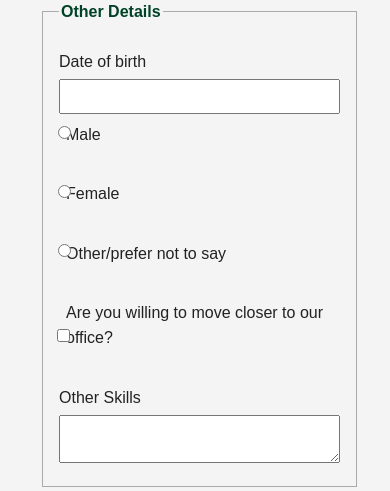
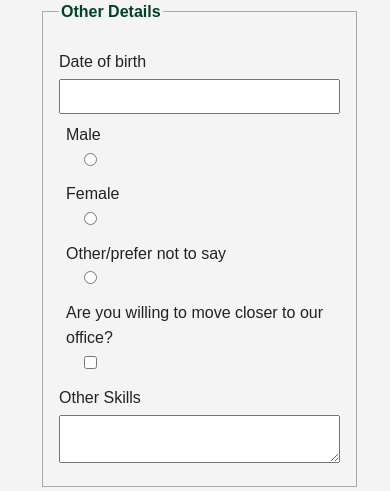
Before and after one commit to Madaa1Uchiha/ProjectP1, a PHP site: page /apply.php in a window 390 px wide. Shown: the part 1658-2149 px from the top of the page. Run offline with PHP 8.4, Linux system fonts and the light colour scheme.

Commit message:
fixed checkbox/radio placement to be responsive

```diff
--- a/apply.php
+++ b/apply.php
@@ -85,17 +85,17 @@ it takes various info such as their state, name, gender which role they are appl
                 <input type="text" name="date-of-birth" id="date-of-birth" required pattern="[0-9]{2}/[0-9]{2}/[0-9]{4}">
 
                 <label for="male" class="checkandradio">Male</label>
-                <input type="radio" name="gender" id="male" value="Male" required>
+                <input type="radio" name="gender" id="male" value="Male" required class = "exclude">
 
                 <label for="female" class="checkandradio">Female</label>
-                <input type="radio" name="gender" id="female" value="Female">
+                <input type="radio" name="gender" id="female" value="Female" class = "exclude">
 
                 <label for="other-prefer-not-to-say" class="checkandradio">Other/prefer not to say</label>
-                <input type="radio" name="gender" id="other-prefer-not-to-say" value="Other/prefer not to say">
+                <input type="radio" name="gender" id="other-prefer-not-to-say" value="Other/prefer not to say" class = "exclude">
 
                 <div>
                     <label for="willing-to-move" class="checkandradio">Are you willing to move closer to our office?</label>
-                    <input type="checkbox" name="willing-to-move" id="willing-to-move" value="1">
+                    <input type="checkbox" name="willing-to-move" id="willing-to-move" value="1" class = "exclude">
                   </div>
 
                 <label for="other-skills">Other Skills</label>
--- a/styles/styles.css
+++ b/styles/styles.css
@@ -158,7 +158,7 @@ body {
     margin-top: 0.5rem;
   }
 
-  input, select, textarea {
+  input:not(.exclude), select, textarea {
     padding: 0.5rem;
     margin-top: 0.3rem;
     width: 100%;
@@ -270,29 +270,9 @@ body {
   colour: #004225;
   }
 
-#male {
-  position: relative;
-  right: 50%;
-  bottom: 2em;
-}
-
-#female {
-  position: relative;
-  right: 50%;
-  bottom: 2em;
-}
-
-#other-prefer-not-to-say {
-  position: relative;
-  right: 50%;
-  bottom: 2em;
-}
-
-#willing-to-move {
-  position: relative;
-  right: 50%;
-  bottom: 2em;
-}
+  .exclude {
+    margin-left: 25px;
+  }
 
 .checkandradio{
   position: relative;
```
